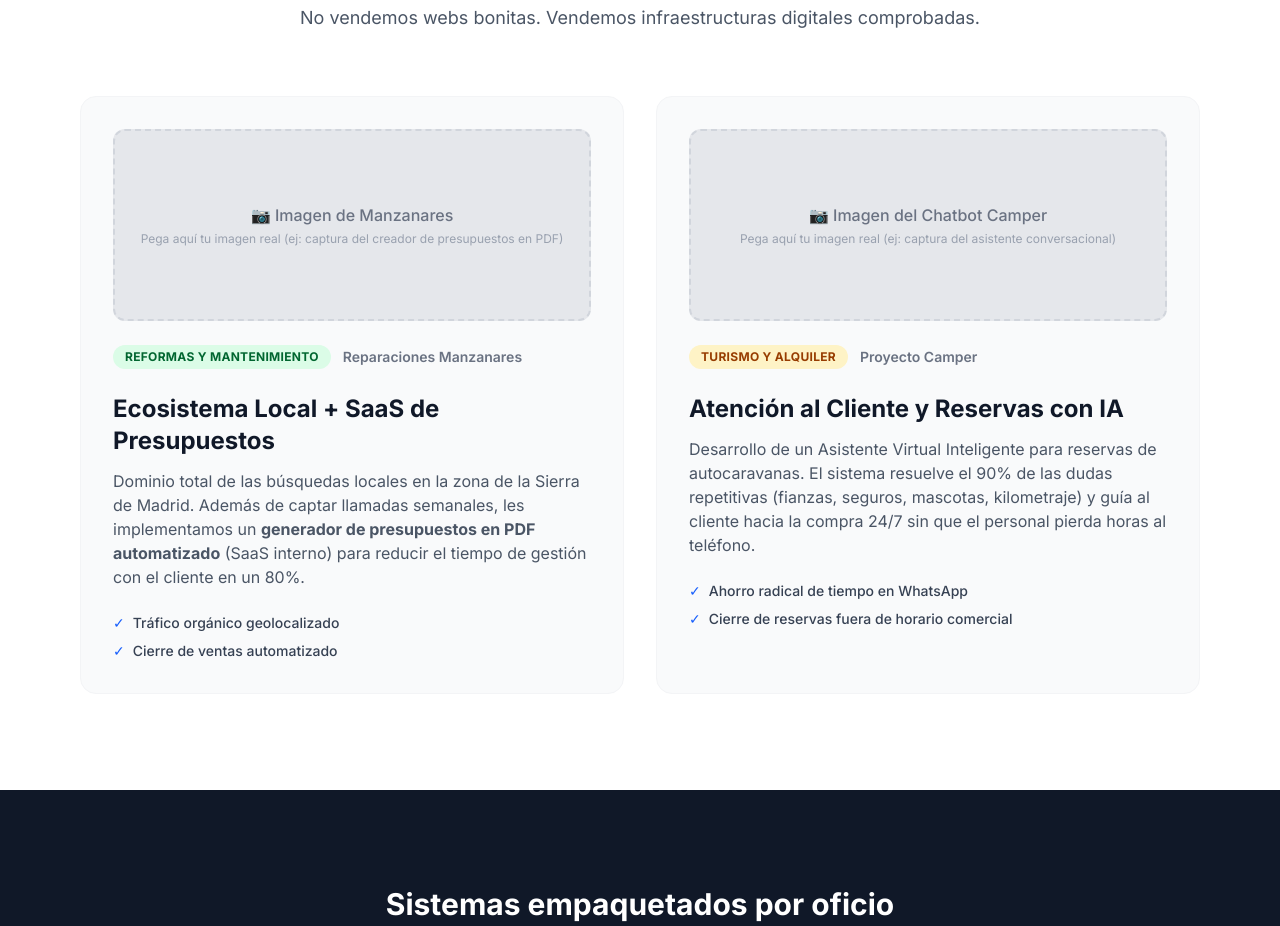
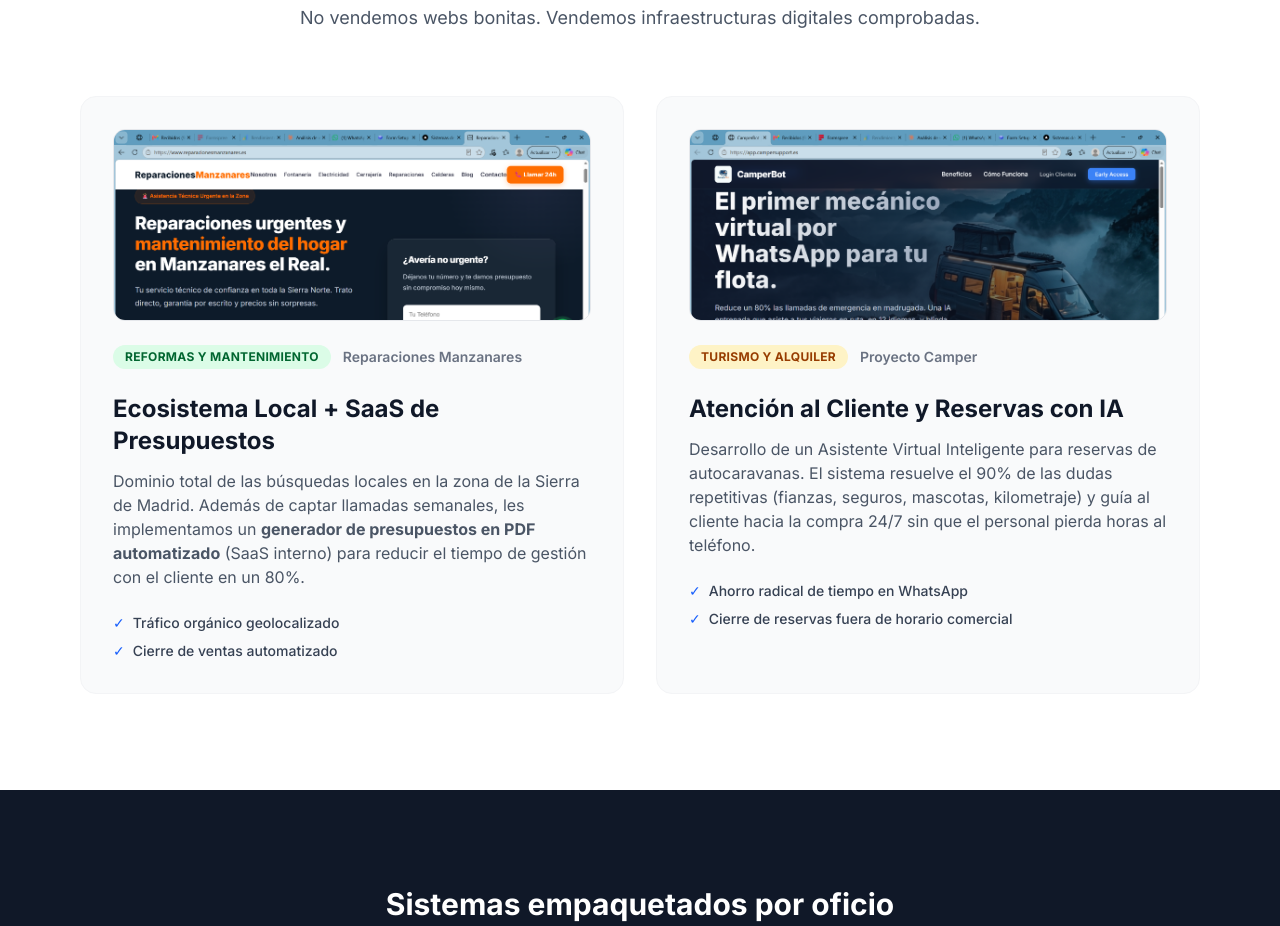
Before and after one commit to rubendelgadoomente-design/agencia-digital, a Next.js app: page / in a window 1280 px wide. Shown: the part 860-1786 px from the top of the page. Built offline with nearby package versions, Linux system fonts and the light colour scheme.

Commit message:
Add portfolio screenshots

```diff
--- a/src/app/page.tsx
+++ b/src/app/page.tsx
@@ -40,9 +40,8 @@ export default function Home() {
             {/* Caso 1: Reparaciones Manzanares */}
             <div className="bg-gray-50 rounded-2xl p-8 border border-gray-100 hover:shadow-lg transition-shadow">
               {/* Contenedor de Imagen */}
-              <div className="w-full h-48 bg-gray-200 rounded-xl mb-6 flex flex-col items-center justify-center border-2 border-dashed border-gray-300 text-center p-4">
-                <span className="text-gray-500 font-medium mb-1">📷 Imagen de Manzanares</span>
-                <span className="text-xs text-gray-400">Pega aquí tu imagen real (ej: captura del creador de presupuestos en PDF)</span>
+              <div className="w-full h-48 rounded-xl mb-6 overflow-hidden relative shadow-inner border border-gray-200">
+                <img src="/manzanares.png" alt="Reparaciones Manzanares" className="w-full h-full object-cover object-top hover:scale-105 transition-transform duration-500" />
               </div>
 
               <div className="flex items-center gap-3 mb-6">
@@ -62,9 +61,8 @@ export default function Home() {
             {/* Caso 2: Autocaravanas */}
             <div className="bg-gray-50 rounded-2xl p-8 border border-gray-100 hover:shadow-lg transition-shadow">
               {/* Contenedor de Imagen */}
-              <div className="w-full h-48 bg-gray-200 rounded-xl mb-6 flex flex-col items-center justify-center border-2 border-dashed border-gray-300 text-center p-4">
-                <span className="text-gray-500 font-medium mb-1">📷 Imagen del Chatbot Camper</span>
-                <span className="text-xs text-gray-400">Pega aquí tu imagen real (ej: captura del asistente conversacional)</span>
+              <div className="w-full h-48 rounded-xl mb-6 overflow-hidden relative shadow-inner border border-gray-200">
+                <img src="/camperbot.png" alt="Proyecto CamperBot" className="w-full h-full object-cover object-top hover:scale-105 transition-transform duration-500" />
               </div>
 
               <div className="flex items-center gap-3 mb-6">
```
Also changed, not shown: public/camperbot.png (added), public/manzanares.png (added).
